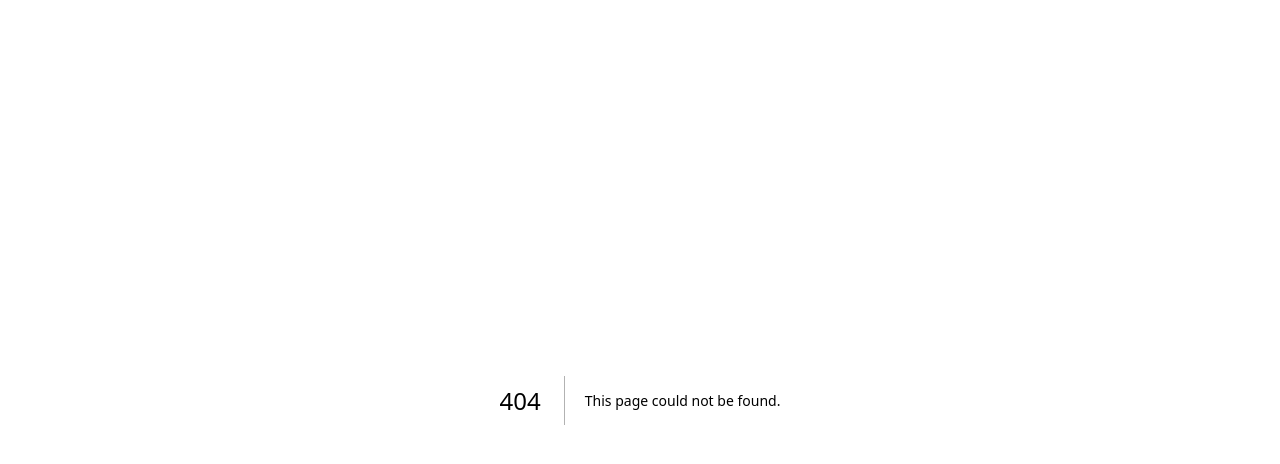
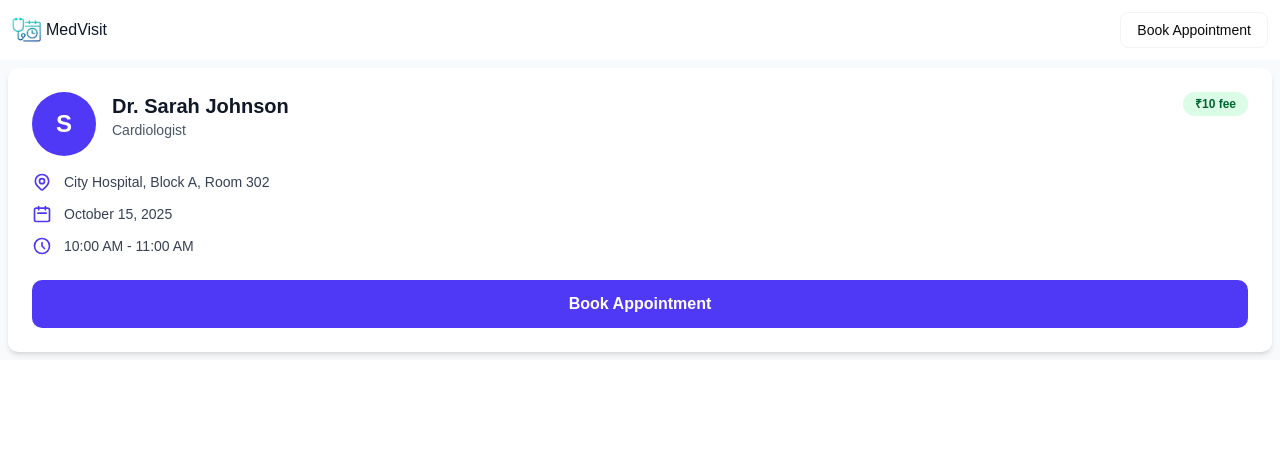
Before and after one commit to ranjit1024/doctor, a Next.js app: page /medvisit/appointment in a window 1280 px wide. Before the commit this address had no page. Shown: the top 464 px of the page. Built offline with nearby package versions, Linux system fonts and the light colour scheme; no server answers; sample sign-in values are in the browser's storage; a web font is replaced by a local one.

Commit message:
added book appitnement

```diff
--- /dev/null
+++ b/app/medvisit/appointment/page.tsx
@@ -0,0 +1,13 @@
+import { DoctorAppointmentCard } from "@/components/ui/dockappoitmentCard"
+export default function Home(){
+return<div>
+
+<div className=" bg-gray-50 p-2 flex items-center justify-center">
+
+      <DoctorAppointmentCard
+
+
+      />
+    </div>
+    </div>
+}
--- a/app/medvisit/home/page.tsx
+++ b/app/medvisit/home/page.tsx
@@ -1,8 +1,34 @@
 "use client";
-
-
+import { useState } from "react";
 export default function Home() {
-
-
-  return <div></div>;
+   const [activeTab, setActiveTab] = useState('upcoming');
+  return <div className="w-[100%] p-5">
+     <div className=" border-gray-200 mb-4 ">
+    <h1 className="text-3xl font-bold text-gray-800 mb-8">
+          My Appointments
+        </h1>
+          <nav className="flex space-x-8">
+            <button
+              onClick={() => setActiveTab('upcoming')}
+              className={`py-4 px-1 border-b-2 font-medium text-sm transition-colors ${
+                activeTab === 'upcoming'
+                  ? 'border-blue-500 text-blue-600'
+                  : 'border-transparent text-gray-500 hover:text-gray-700 hover:border-gray-300'
+              }`}
+            >
+              Upcoming ({1})
+            </button>
+            <button
+              onClick={() => setActiveTab('completed')}
+              className={`py-4 px-1 border-b-2 font-medium text-sm transition-colors ${
+                activeTab === 'completed'
+                  ? 'border-blue-500 text-blue-600'
+                  : 'border-transparent text-gray-500 hover:text-gray-700 hover:border-gray-300'
+              }`}
+            >
+              Completed ({1})
+            </button>
+          </nav>
+        </div>
+  </div>;
 }
--- /dev/null
+++ b/components/ui/appointmentCard.tsx
@@ -0,0 +1,64 @@
+export const AppointmentCard = ({ appointment, type }:{
+    appointment:any,
+    type:any
+}) => {
+  return (
+    <div className="bg-white rounded-lg shadow-sm border border-gray-200 p-6 hover:shadow-md transition-shadow">
+      <div className="flex items-center justify-between">
+        <div className="flex-1">
+          <div className="flex items-center gap-3 mb-2">
+            <h3 className="text-lg font-semibold text-gray-900">
+              {appointment.doctorName}
+            </h3>
+            <span
+              className={`px-3 py-1 text-xs font-medium rounded-full ${
+                type === 'upcoming'
+                  ? 'bg-blue-100 text-blue-800'
+                  : 'bg-green-100 text-green-800'
+              }`}
+            >
+              {type === 'upcoming' ? 'Upcoming' : 'Completed'}
+            </span>
+          </div>
+
+          <p className="text-sm text-gray-600 mb-3">
+            Patient: {appointment.patientName}
+          </p>
+
+          <div className="flex items-center gap-4 text-sm text-gray-500">
+            <div className="flex items-center gap-1">
+              <svg className="w-4 h-4" fill="none" stroke="currentColor" viewBox="0 0 24 24">
+                <path strokeLinecap="round" strokeLinejoin="round" strokeWidth={2} d="M8 7V3m8 4V3m-9 8h10M5 21h14a2 2 0 002-2V7a2 2 0 00-2-2H5a2 2 0 00-2 2v12a2 2 0 002 2z" />
+              </svg>
+              <span>{appointment.date}</span>
+            </div>
+            <div className="flex items-center gap-1">
+              <svg className="w-4 h-4" fill="none" stroke="currentColor" viewBox="0 0 24 24">
+                <path strokeLinecap="round" strokeLinejoin="round" strokeWidth={2} d="M12 8v4l3 3m6-3a9 9 0 11-18 0 9 9 0 0118 0z" />
+              </svg>
+              <span>{appointment.time}</span>
+            </div>
+          </div>
+        </div>
+
+        <div className="flex gap-2">
+          {type === 'upcoming' && (
+            <>
+              <button className="px-4 py-2 text-sm font-medium text-blue-600 border border-blue-600 rounded-lg hover:bg-blue-50 transition-colors">
+                Reschedule
+              </button>
+              <button className="px-4 py-2 text-sm font-medium text-red-600 border border-red-600 rounded-lg hover:bg-red-50 transition-colors">
+                Cancel
+              </button>
+            </>
+          )}
+          {type === 'completed' && (
+            <button className="px-4 py-2 text-sm font-medium text-gray-600 border border-gray-300 rounded-lg hover:bg-gray-50 transition-colors">
+              View Details
+            </button>
+          )}
+        </div>
+      </div>
+    </div>
+  );
+};
--- /dev/null
+++ b/components/ui/dockappoitmentCard.tsx
@@ -0,0 +1,57 @@
+import React from 'react';
+
+ export const DoctorAppointmentCard = () => {
+  return (
+    <div className="bg-white rounded-lg shadow-md p-6 w-full">
+      {/* Doctor Info Header */}
+      <div className="flex items-start justify-between mb-4">
+        <div className="flex items-start gap-4">
+          <div className="w-16 h-16 rounded-full bg-indigo-600 flex items-center justify-center text-white text-2xl font-semibold">
+            S
+          </div>
+          <div>
+            <h2 className="text-xl font-semibold text-gray-900">Dr. Sarah Johnson</h2>
+            <p className="text-gray-600 text-sm">Cardiologist</p>
+          </div>
+        </div>
+
+        {/* Booking Fee Badge */}
+        <span className="bg-green-100 text-green-800 text-xs font-semibold px-3 py-1 rounded-full">
+          ₹10 fee
+        </span>
+      </div>
+
+      {/* Appointment Details */}
+      <div className="space-y-3 mb-6">
+        <div className="flex items-center gap-3 text-gray-700">
+          <svg className="w-5 h-5 text-indigo-600" fill="none" stroke="currentColor" viewBox="0 0 24 24">
+            <path strokeLinecap="round" strokeLinejoin="round" strokeWidth={2} d="M17.657 16.657L13.414 20.9a1.998 1.998 0 01-2.827 0l-4.244-4.243a8 8 0 1111.314 0z" />
+            <path strokeLinecap="round" strokeLinejoin="round" strokeWidth={2} d="M15 11a3 3 0 11-6 0 3 3 0 016 0z" />
+          </svg>
+          <span className="text-sm">City Hospital, Block A, Room 302</span>
+        </div>
+
+        <div className="flex items-center gap-3 text-gray-700">
+          <svg className="w-5 h-5 text-indigo-600" fill="none" stroke="currentColor" viewBox="0 0 24 24">
+            <path strokeLinecap="round" strokeLinejoin="round" strokeWidth={2} d="M8 7V3m8 4V3m-9 8h10M5 21h14a2 2 0 002-2V7a2 2 0 00-2-2H5a2 2 0 00-2 2v12a2 2 0 002 2z" />
+          </svg>
+          <span className="text-sm">October 15, 2025</span>
+        </div>
+
+        <div className="flex items-center gap-3 text-gray-700">
+          <svg className="w-5 h-5 text-indigo-600" fill="none" stroke="currentColor" viewBox="0 0 24 24">
+            <path strokeLinecap="round" strokeLinejoin="round" strokeWidth={2} d="M12 8v4l3 3m6-3a9 9 0 11-18 0 9 9 0 0118 0z" />
+          </svg>
+          <span className="text-sm">10:00 AM - 11:00 AM</span>
+        </div>
+      </div>
+
+      {/* Book Appointment Button */}
+      <button className="w-full hover:cursor-pointer bg-indigo-600 hover:bg-indigo-700 text-white font-semibold py-3 px-4 rounded-lg transition-colors">
+        Book Appointment
+      </button>
+    </div>
+  );
+};
+
+export default DoctorAppointmentCard;
```
